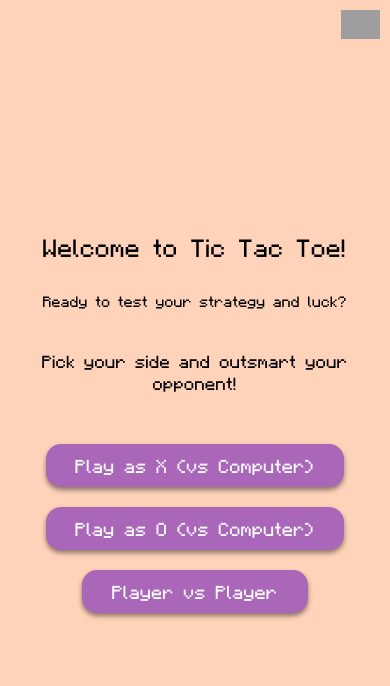
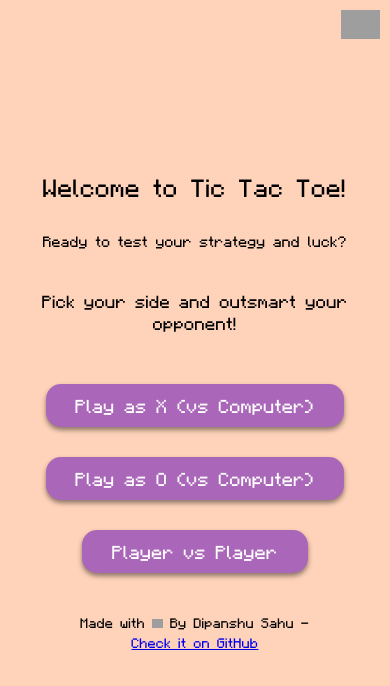
Before and after one commit to dipanshu447/TicTacToe-Game, a plain HTML site: page index.html in a window 390 px wide. Drawn offline with Linux system fonts and the light colour scheme; grey boxes are pictures that could not be loaded.

Commit message:
credits add and responsive fixes

```diff
--- a/css/style.css
+++ b/css/style.css
@@ -148,6 +148,18 @@ p {
     transform: scale(1.1);
 }
 
+.credits {
+    text-align: center;
+    margin-top: 40px;
+    margin-left: 60px;
+    margin-right: 60px;
+    line-height: 20px;
+}
+
+.credits img {
+    width: 2%;
+}
+
 @media only screen and (max-width:450px){
     header {
         font-size: 20px;
@@ -173,4 +185,13 @@ p {
         margin: 10px;
         width: 10%;
     }
+
+    .credits p{
+        word-break: keep-all;
+        font-size: 11px;
+    }
+
+    .credits img {
+        width: 4%;
+    }
 }
--- a/css/utility.css
+++ b/css/utility.css
@@ -27,7 +27,7 @@
 }
 
 .gap-2 {
-    gap: 20px;
+    gap: 30px;
 }
 
 .bTop {
--- a/index.html
+++ b/index.html
@@ -42,6 +42,9 @@
     <div class="restart resHand">
         <button>Restart</button>
     </div>
+    <div class="credits">
+        <p>Made with <img src="https://img.icons8.com/?size=100&id=QhZiX1DmGXrk&format=png&color=000000" alt="heart"> By Dipanshu Sahu - <a href="https://icons8.com/icons/set/heart" target="_blank">Check it on GitHub</a></p>
+    </div>
     <script src="./js/script.js"></script>
 </body>
 
--- a/js/script.js
+++ b/js/script.js
@@ -127,6 +127,7 @@ var choice;
             annoncer.innerText = turn ? "Player X's Turn" : "Player O's Turn";
             document.querySelectorAll('.overlay')[0].classList.toggle('notdisplay');
             document.querySelector('.loading').classList.remove('notdisplay');
+            document.querySelector('.credits').classList.toggle('notdisplay');
             clickSound.currentTime = 0;
             clickSound.play();
             await delay();
```
